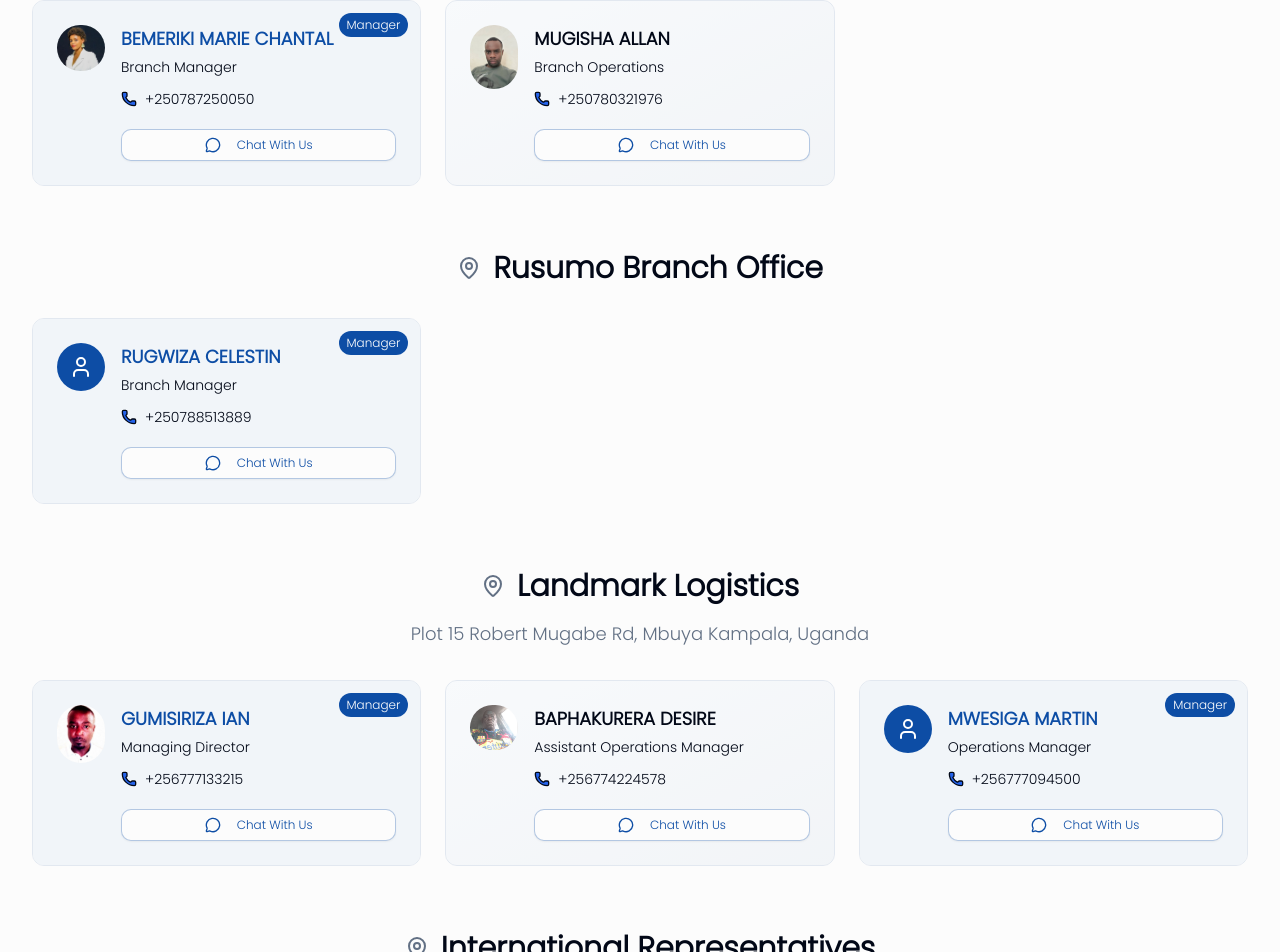
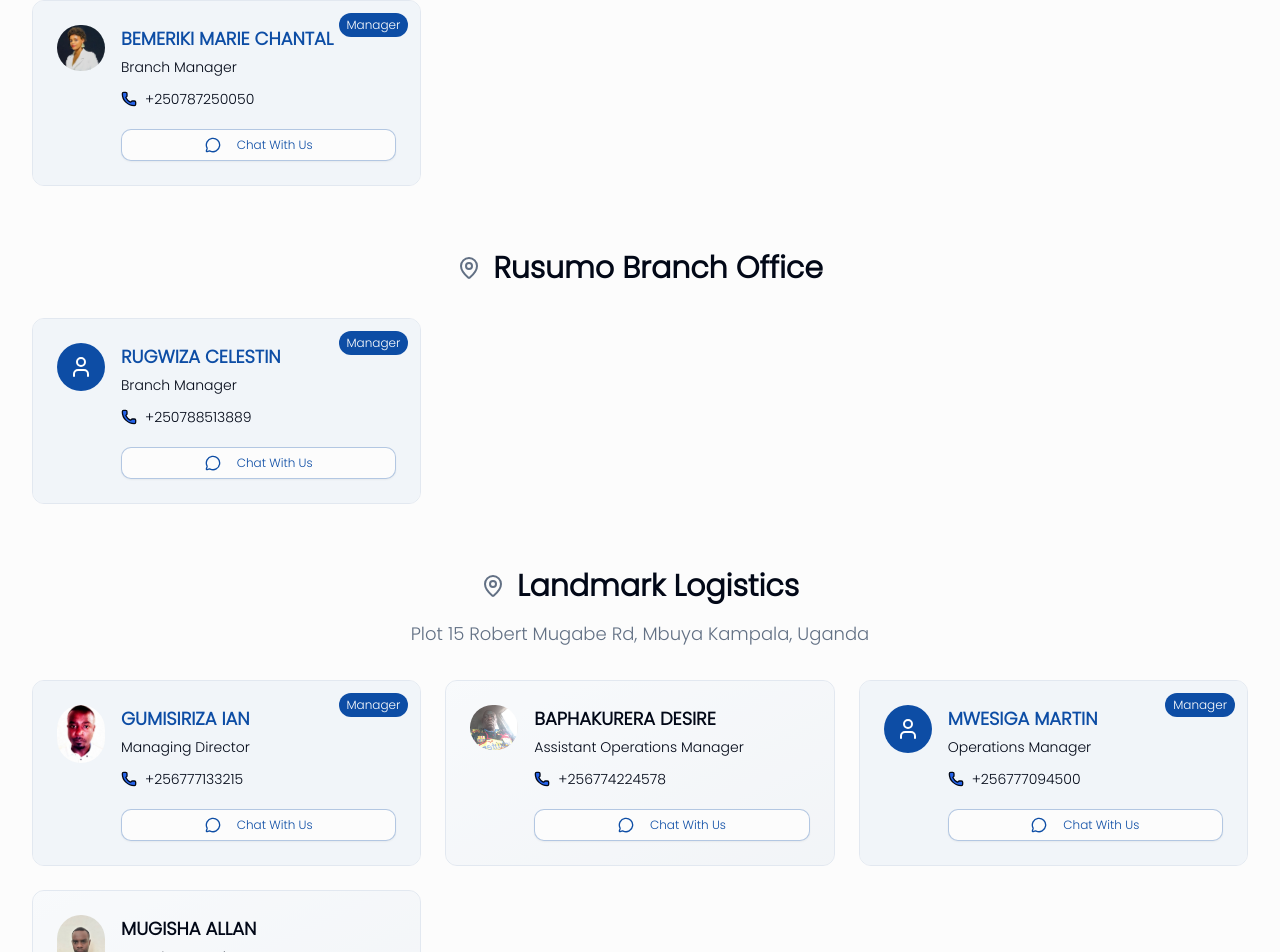
Before and after one commit to iraelie251006/landmark-logistics, a Next.js app: page /team in a window 1280 px wide. Shown: the part 1568-2520 px from the top of the page. Built offline with nearby package versions, Linux system fonts and the light colour scheme.

Commit message:
Reverted TeamMember component for MUGISHA ALLAN in Rusumo Branch Office

```diff
--- a/components/TeamContent.tsx
+++ b/components/TeamContent.tsx
@@ -48,12 +48,6 @@
         isManager
         imageURL='/partners/Bemeriki.jpeg'
       />
-      <TeamMember
-        name="MUGISHA ALLAN"
-        title='Branch Operations'
-        phone='+250780321976'
-        imageURL='/partners/Allan.jpeg'
-      />
     </OfficeSection>
 
     <OfficeSection title="Rusumo Branch Office">
@@ -85,6 +79,12 @@
         title="Operations Manager"
         phone="+256777094500"
         isManager
+      />
+      <TeamMember
+        name="MUGISHA ALLAN"
+        title='Branch Operations'
+        phone='+250780321976'
+        imageURL='/partners/Allan.jpeg'
       />
     </OfficeSection>
 
```
